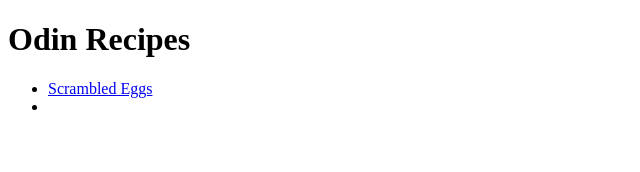
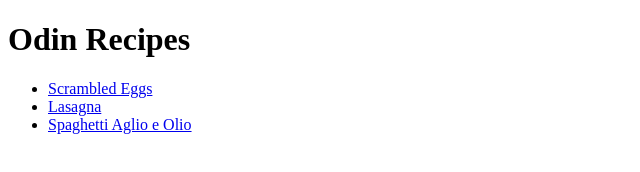
Before and after one commit to MJeffrsn/odin-recipes, a plain HTML site: page index.html in a window 1280 px wide. Shown: the whole page, without its empty margins (0-640 px from the left). Drawn offline with Linux system fonts and the light colour scheme.

Commit message:
added link to recipes/aglio_olio.html

```diff
--- a/index.html
+++ b/index.html
@@ -1,17 +1,17 @@
 <!DOCTYPE html>
 <html lang="en">
-<head>
-    <meta charset="UTF-8">
-    <meta http-equiv="X-UA-Compatible" content="IE=edge">
-    <meta name="viewport" content="width=device-width, initial-scale=1.0">
+  <head>
+    <meta charset="UTF-8" />
+    <meta http-equiv="X-UA-Compatible" content="IE=edge" />
+    <meta name="viewport" content="width=device-width, initial-scale=1.0" />
     <title>Odin Recipes</title>
-</head>
-<body>
+  </head>
+  <body>
     <h1>Odin Recipes</h1>
     <ul>
-        <li><a href="./recipes/scrambled-eggs.html">Scrambled Eggs</a></li>
-        <li><a href="./recipes/lasagna.html"></a></li>
+      <li><a href="./recipes/scrambled-eggs.html">Scrambled Eggs</a></li>
+      <li><a href="./recipes/lasagna.html">Lasagna</a></li>
+      <li><a href="./recipes/aglio_olio.html">Spaghetti Aglio e Olio</a></li>
     </ul>
-
-</body>
+  </body>
 </html>
```
